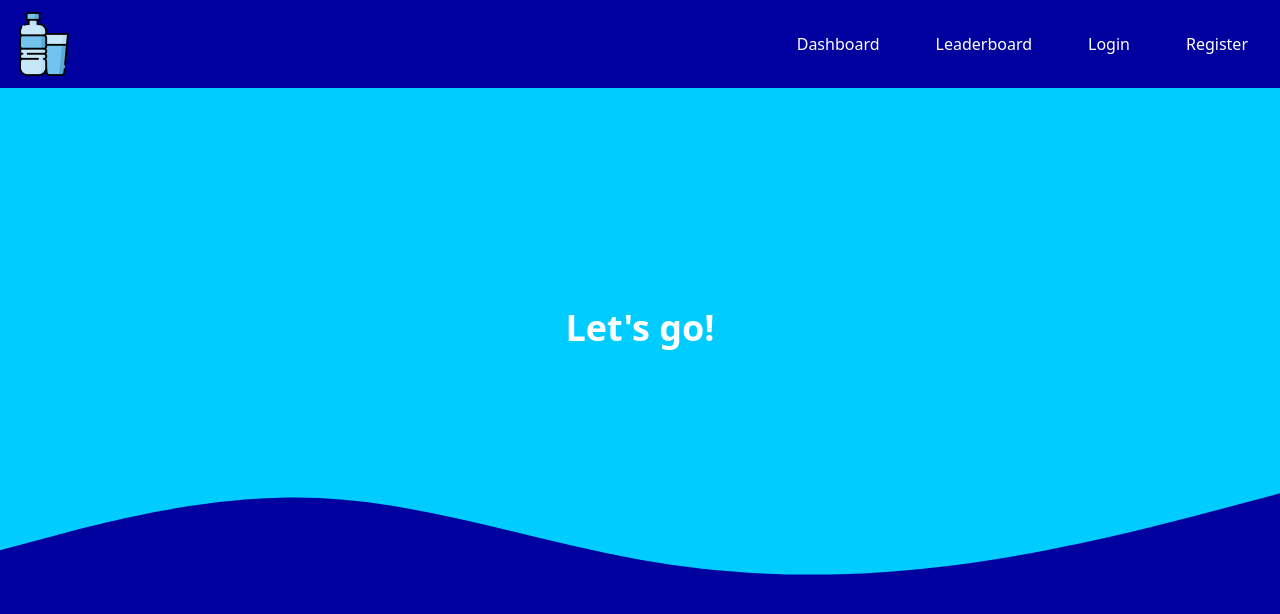
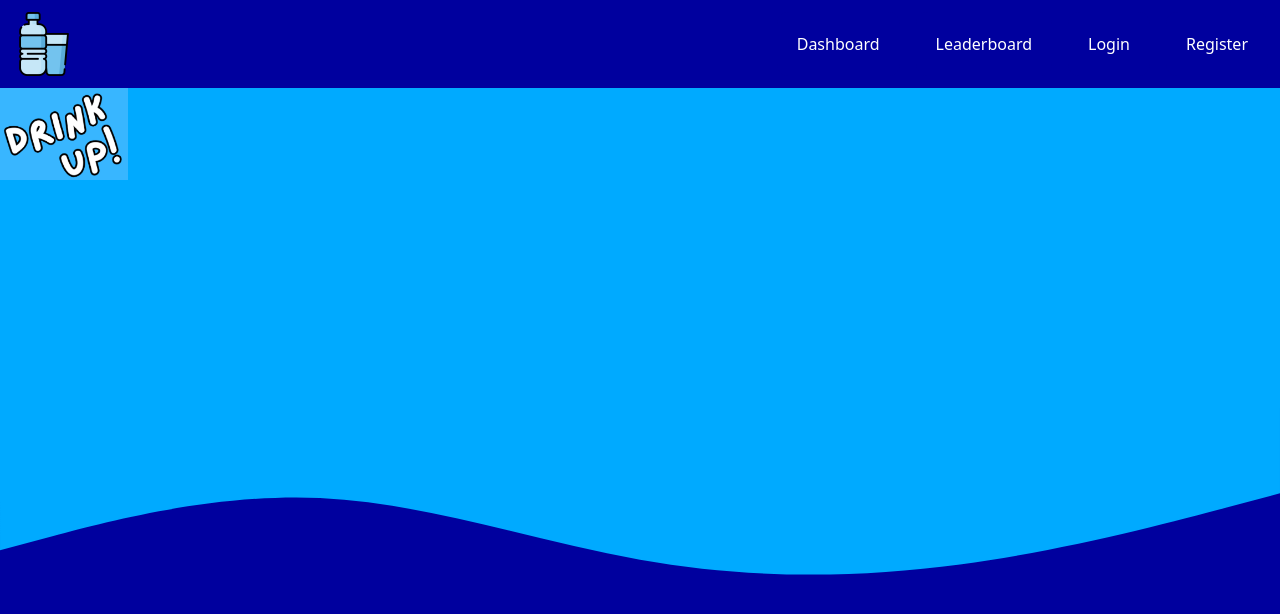
Before and after one commit to samaksh-arora/winhacks2025, a Next.js app: page / in a window 1280 px wide. Shown: the top 614 px of the page. Built offline with nearby package versions, Linux system fonts and the light colour scheme.

Commit message:
Made some UI changes.

```diff
--- a/app/globals.css
+++ b/app/globals.css
@@ -8,7 +8,7 @@
   --nav-background: #00006d;
   --background-start-rgb: 214, 219, 220;
   --background-end-rgb: 255, 255, 255;
-  --sky: #00ccff;
+  --sky: #00aaff;
 }
 
 @media (prefers-color-scheme: dark) {
--- a/components/Navbar.jsx
+++ b/components/Navbar.jsx
@@ -10,11 +10,7 @@ export default function Navbar() {
   const removeNav = ["/login", "/register"]
   useEffect(() => {
     const handleScroll = () => {
-      if (window.scrollY > 0) {
-        setIsScrolled(true);
-      } else {
-        setIsScrolled(false);
-      }
+      setIsScrolled(window.scrollY > 0);
     };
 
     window.addEventListener('scroll', handleScroll);
@@ -29,7 +25,7 @@ export default function Navbar() {
     {!(removeNav.includes(pathname))&&
     <nav
       className={`fixed top-0 left-0 w-full p-3 transition-all duration-300 ease-in-out ${
-        isScrolled ? 'bg-[var(--background)]' : 'bg-[rgba(0,0,0,0)]'
+        isScrolled ? 'bg-[var(--background)]' : 'bg-[var(--sky)]]'
       }`}
         style={{ zIndex: "1000"}}>
       <div className="flex justify-between items-center">
--- a/components/WaterHeader.jsx
+++ b/components/WaterHeader.jsx
@@ -1,4 +1,5 @@
 "use client"
+import Image from "next/image"
 
 export default function WaterHeader({title}) {
 
@@ -6,9 +7,7 @@ export default function WaterHeader({title}) {
         <div className="hero relative w-screen h-[100vh]">
             <div className="absolute h-[40vh] top-0 w-screen" style={{background: "var(--sky"}}>
                 {title && (
-                    <div className="absolute top-3/4 left-1/2 z-10 transform -translate-x-1/2 -translate-y-1/2">
-                    <h1 className="text-white text-4xl font-bold">{title}</h1>
-                    </div>
+                    <Image src="/logo-time.png" width={128} height={100} alt="logo" />
                 )}
             </div>
             <svg
--- a/middleware.js
+++ b/middleware.js
@@ -37,9 +37,5 @@ async function isTokenValid(request) {
 export const config = {
   matcher: [
     '/',
-    '/login',
-    '/register',
-    '/dashboard',
-    '/leaderboard'
   ]
 };
```
Also changed, not shown: public/logo-time.png (added), 1 other file (tests, documents, lock files or other folders).
